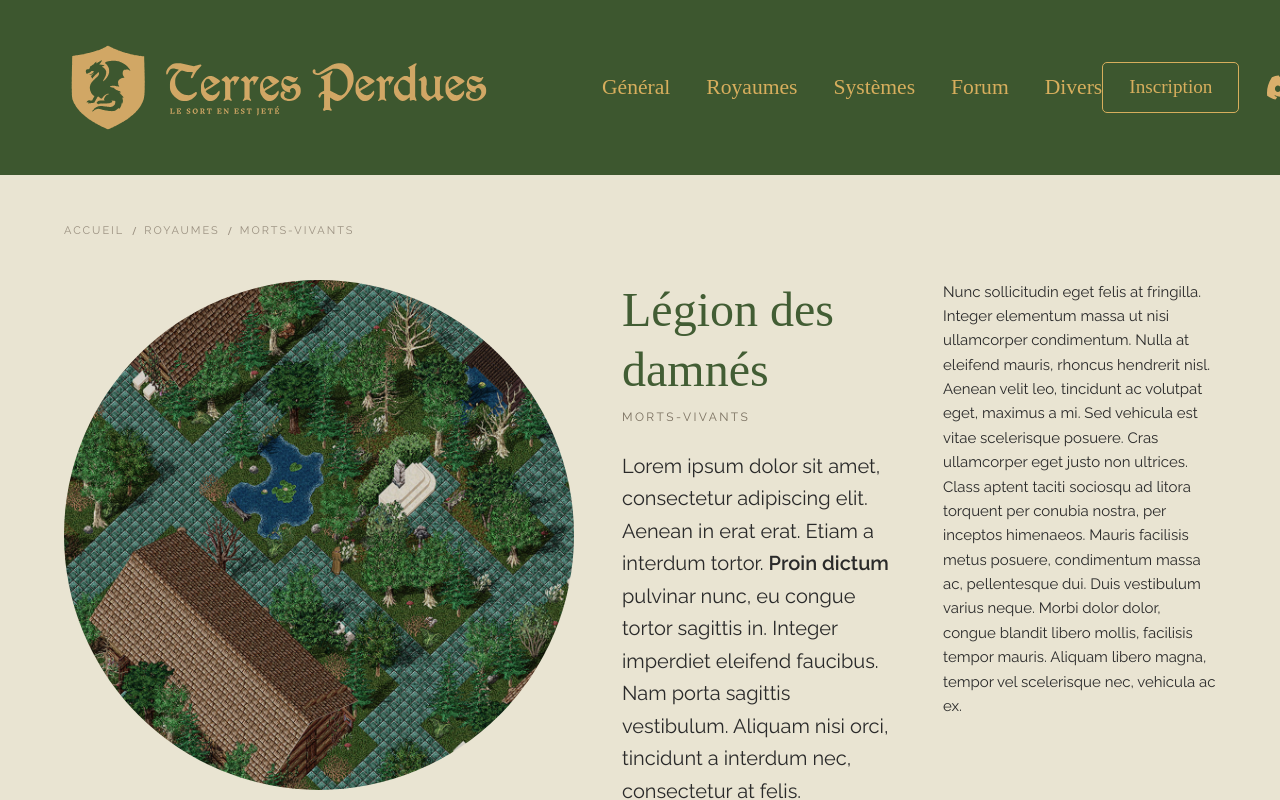
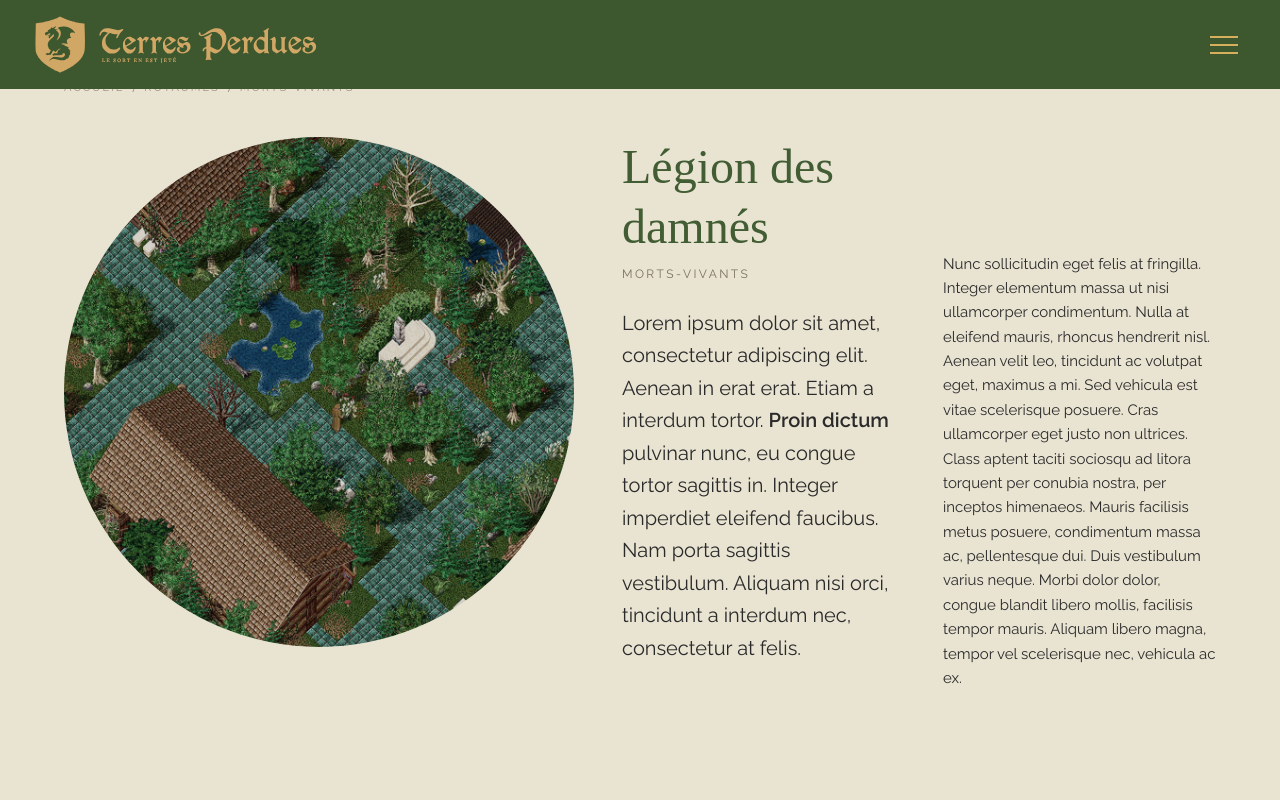
Before and after one commit to Terres-Perdues/website, a Next.js app in the folder site_web/: page /royaumes/morts-vivants in a window 1280 px wide. Built offline with nearby package versions, Linux system fonts and the light colour scheme; a web font is replaced by a local one.

Commit message:
Site web - breakpoints fixs 100% fonctionnels

```diff
--- a/site_web/app/globals.css
+++ b/site_web/app/globals.css
@@ -44,6 +44,24 @@
   }
 }
 
+@media (max-width: 1699px) {
+  .topnav-height {
+    zoom: 0.75;
+    height: 175px;
+  }
+}
+
+@media (max-width: 1299px) {
+  .desktop-nav {
+    display: none !important;
+  }
+  /* Réaffiche le menu mobile entre 768px et 1300px */
+  .mobile-nav-bar,
+  .mobile-nav-menu {
+    display: flex !important;
+  }
+}
+
 * {
   box-sizing: border-box;
 }
--- a/site_web/components/ContentPage.tsx
+++ b/site_web/components/ContentPage.tsx
@@ -28,11 +28,11 @@ export default function ContentPage({
   children,
 }: ContentPageProps) {
   return (
-    <div className="px-6 py-8 md:px-16 md:py-12">
+    <div style={{ padding: '5%' }}>
 
       {/* Breadcrumb */}
       {breadcrumbs && (
-        <nav className="flex items-center gap-2 mb-10">
+        <nav className="flex items-center gap-2 mb-10 mt-4 nav:mt-0">
           {breadcrumbs.map((crumb, i) => (
             <span key={i} className="flex items-center gap-2">
               {i > 0 && <span style={{ color: '#9a9080', fontSize: 11 }}>/</span>}
@@ -106,7 +106,7 @@ export default function ContentPage({
         </div>
 
         {/* Colonne 3 — Corps de texte */}
-        <div style={{ width: '100%', maxWidth: 400 }}>
+        <div className="md:pt-[115px]" style={{ width: '100%', maxWidth: 400 }}>
           {rightText && (
             <div
               className="font-body leading-relaxed"
--- a/site_web/components/InnerLayout.tsx
+++ b/site_web/components/InnerLayout.tsx
@@ -5,7 +5,7 @@ export default function InnerLayout({ children }: { children: React.ReactNode })
   return (
     <div className="flex flex-col h-screen overflow-hidden">
       {/* TopNav — desktop uniquement */}
-      <div className="hidden md:block flex-shrink-0">
+      <div className="hidden md:block flex-shrink-0 desktop-nav">
         <TopNav />
       </div>
 
--- a/site_web/components/MainLayout.tsx
+++ b/site_web/components/MainLayout.tsx
@@ -5,7 +5,7 @@ export default function MainLayout({ children }: { children: React.ReactNode })
   return (
     <div className="flex h-screen overflow-hidden">
       {/* Sidebar — desktop uniquement */}
-      <div className="hidden md:block">
+      <div className="hidden md:block desktop-nav">
         <Sidebar />
       </div>
 
--- a/site_web/components/MobileNav.tsx
+++ b/site_web/components/MobileNav.tsx
@@ -77,7 +77,7 @@ export default function MobileNav() {
     <>
       {/* Barre du haut mobile */}
       <header
-        className="md:hidden fixed top-0 left-0 right-0 z-50 flex items-center justify-between"
+        className="md:hidden mobile-nav-bar fixed top-0 left-0 right-0 z-50 flex items-center justify-between"
         style={{ backgroundColor: '#3d572f', height: 89, padding: '0 34px' }}
       >
         <Link href="/" onClick={() => setOpen(false)}>
@@ -123,7 +123,7 @@ export default function MobileNav() {
 
       {/* Menu plein écran */}
       <div
-        className="md:hidden fixed inset-0 z-40 flex flex-col transition-transform duration-300 ease-in-out"
+        className="md:hidden mobile-nav-menu fixed inset-0 z-40 flex flex-col transition-transform duration-300 ease-in-out"
         style={{
           backgroundColor: '#3d572f',
           transform: open ? 'translateX(0)' : 'translateX(-100%)',
--- a/site_web/tailwind.config.ts
+++ b/site_web/tailwind.config.ts
@@ -7,6 +7,14 @@ const config: Config = {
     './app/**/*.{js,ts,jsx,tsx,mdx}',
   ],
   theme: {
+    screens: {
+      sm: '640px',
+      md: '768px',
+      lg: '1024px',
+      xl: '1280px',
+      nav: '1300px',
+      '2xl': '1536px',
+    },
     extend: {
       colors: {
         green: {
```
